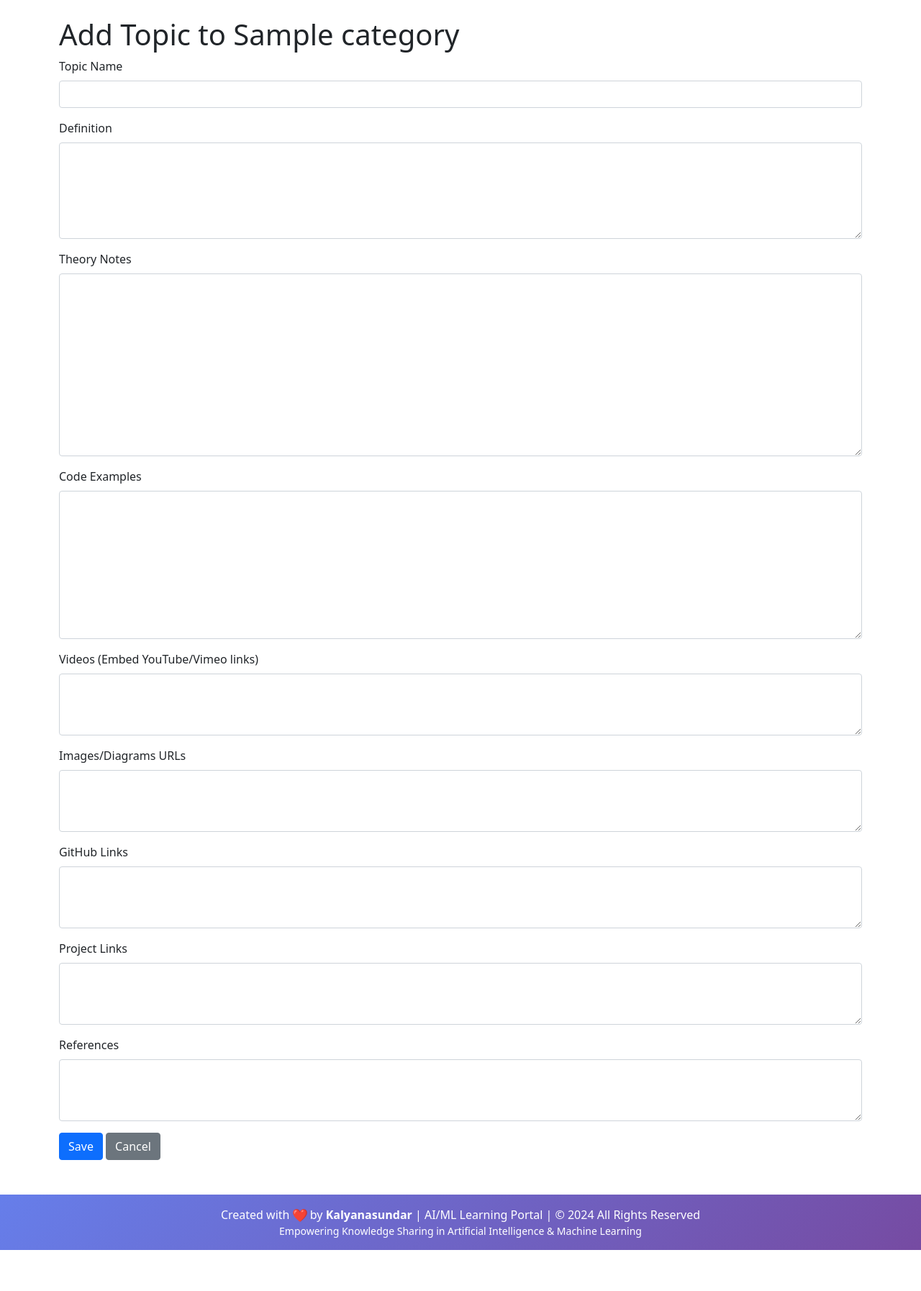
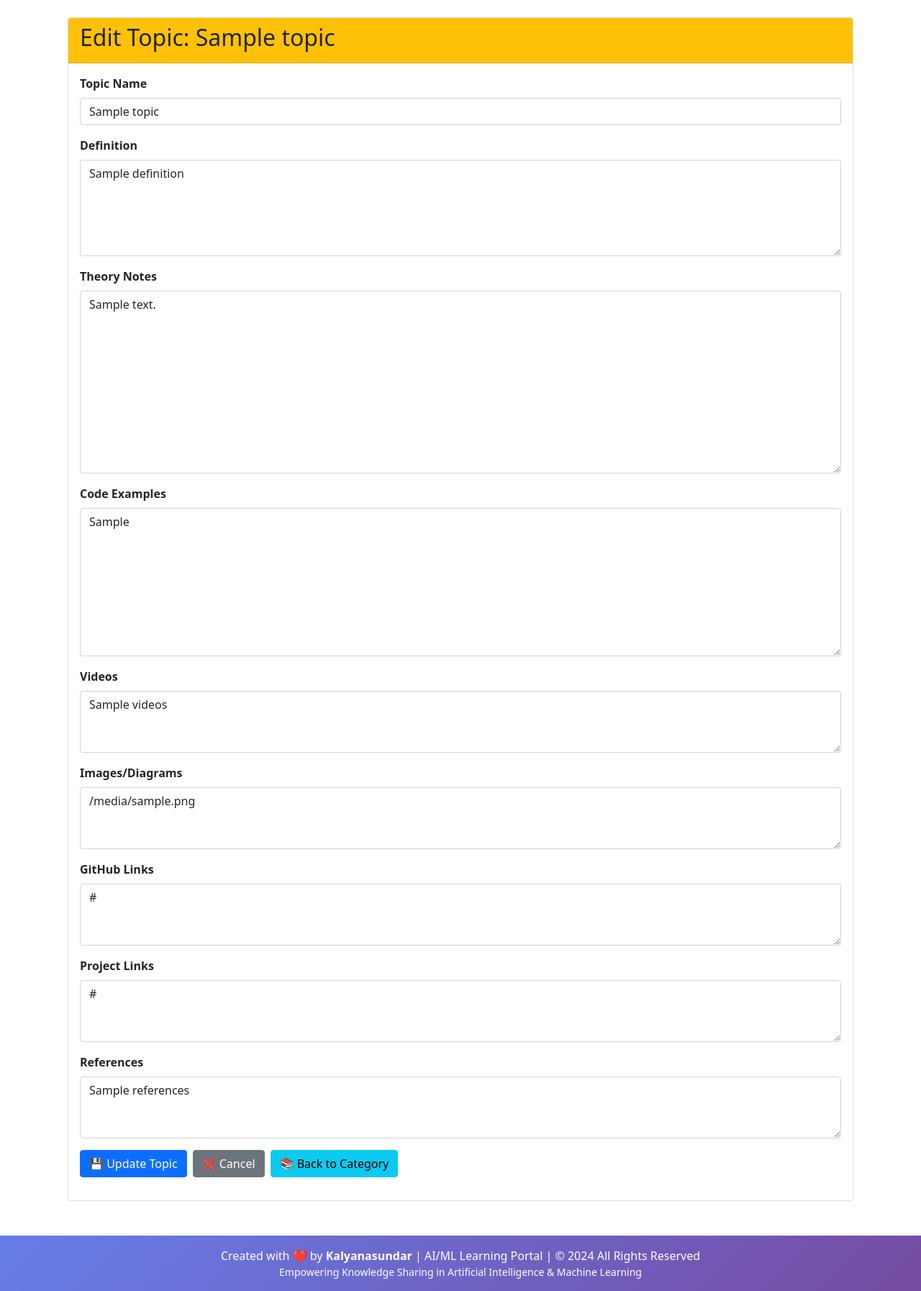
Before and after one commit to sundar66kalyan/aiml-learning-portal, a Python web app: template templates/edit_topic.html in a window 1280 px wide. Shown: the part 80-1874 px from the top of the page at 72% size. Before the commit the page ends 1817 px from the top, so only its background shows below. Run offline with Jinja, Linux system fonts and the light colour scheme; the template is opened without the code that fills it: most values are stand-ins (such as "Sample title", 1, 10 or a date in 2020).

Commit message:
Fix edit topic template - resolve 500 error

```diff
--- a/templates/edit_topic.html
+++ b/templates/edit_topic.html
@@ -1,44 +1,68 @@
 {% extends "base.html" %}
 {% block content %}
-<h1>Add Topic to {{ category.name }}</h1>
+<div class="container">
+    <div class="row">
+        <div class="col-12">
+            <div class="card">
+                <div class="card-header bg-warning">
+                    <h2>Edit Topic: {{ topic.name }}</h2>
+                </div>
+                <div class="card-body">
                     <form method="POST">
                         <div class="mb-3">
-        <label class="form-label">Topic Name</label>
-        <input type="text" name="name" class="form-control" required>
+                            <label class="form-label fw-bold">Topic Name</label>
+                            <input type="text" name="name" class="form-control" value="{{ topic.name }}" required>
                         </div>
+
                         <div class="mb-3">
-        <label class="form-label">Definition</label>
-        <textarea name="definition" class="form-control" rows="5"></textarea>
+                            <label class="form-label fw-bold">Definition</label>
+                            <textarea name="definition" class="form-control" rows="5">{{ topic.definition if topic.definition else '' }}</textarea>
                         </div>
+
                         <div class="mb-3">
-        <label class="form-label">Theory Notes</label>
-        <textarea name="theory_notes" class="form-control" rows="10"></textarea>
+                            <label class="form-label fw-bold">Theory Notes</label>
+                            <textarea name="theory_notes" class="form-control" rows="10">{{ topic.theory_notes if topic.theory_notes else '' }}</textarea>
                         </div>
+
                         <div class="mb-3">
-        <label class="form-label">Code Examples</label>
-        <textarea name="code_examples" class="form-control" rows="8"></textarea>
+                            <label class="form-label fw-bold">Code Examples</label>
+                            <textarea name="code_examples" class="form-control" rows="8">{{ topic.code_examples if topic.code_examples else '' }}</textarea>
                         </div>
+
                         <div class="mb-3">
-        <label class="form-label">Videos (Embed YouTube/Vimeo links)</label>
-        <textarea name="videos" class="form-control" rows="3"></textarea>
+                            <label class="form-label fw-bold">Videos</label>
+                            <textarea name="videos" class="form-control" rows="3" placeholder="YouTube links, embedded code, etc.">{{ topic.videos if topic.videos else '' }}</textarea>
                         </div>
+
                         <div class="mb-3">
-        <label class="form-label">Images/Diagrams URLs</label>
-        <textarea name="images_diagrams" class="form-control" rows="3"></textarea>
+                            <label class="form-label fw-bold">Images/Diagrams</label>
+                            <textarea name="images_diagrams" class="form-control" rows="3" placeholder="Image URLs or markdown">{{ topic.images_diagrams if topic.images_diagrams else '' }}</textarea>
                         </div>
+
                         <div class="mb-3">
-        <label class="form-label">GitHub Links</label>
-        <textarea name="github_links" class="form-control" rows="3"></textarea>
+                            <label class="form-label fw-bold">GitHub Links</label>
+                            <textarea name="github_links" class="form-control" rows="3" placeholder="Repository URLs">{{ topic.github_links if topic.github_links else '' }}</textarea>
                         </div>
+
                         <div class="mb-3">
-        <label class="form-label">Project Links</label>
-        <textarea name="project_links" class="form-control" rows="3"></textarea>
+                            <label class="form-label fw-bold">Project Links</label>
+                            <textarea name="project_links" class="form-control" rows="3" placeholder="Project demos, articles">{{ topic.project_links if topic.project_links else '' }}</textarea>
                         </div>
+
                         <div class="mb-3">
-        <label class="form-label">References</label>
-        <textarea name="references" class="form-control" rows="3"></textarea>
+                            <label class="form-label fw-bold">References</label>
+                            <textarea name="references" class="form-control" rows="3" placeholder="Books, papers, citations">{{ topic.references if topic.references else '' }}</textarea>
                         </div>
-    <button type="submit" class="btn btn-primary">Save</button>
-    <a href="{{ url_for('view_category', category_id=category.id) }}" class="btn btn-secondary">Cancel</a>
+
+                        <div class="d-flex gap-2">
+                            <button type="submit" class="btn btn-primary">💾 Update Topic</button>
+                            <a href="{{ url_for('view_topic', topic_id=topic.id) }}" class="btn btn-secondary">❌ Cancel</a>
+                            <a href="{{ url_for('view_category', category_id=topic.category_id) }}" class="btn btn-info">📚 Back to Category</a>
+                        </div>
                     </form>
+                </div>
+            </div>
+        </div>
+    </div>
+</div>
 {% endblock %}
```
Also changed, not shown: templates/add_topic.html (+43 -20 lines). Lines whose indentation alone changed are shown as unchanged.
